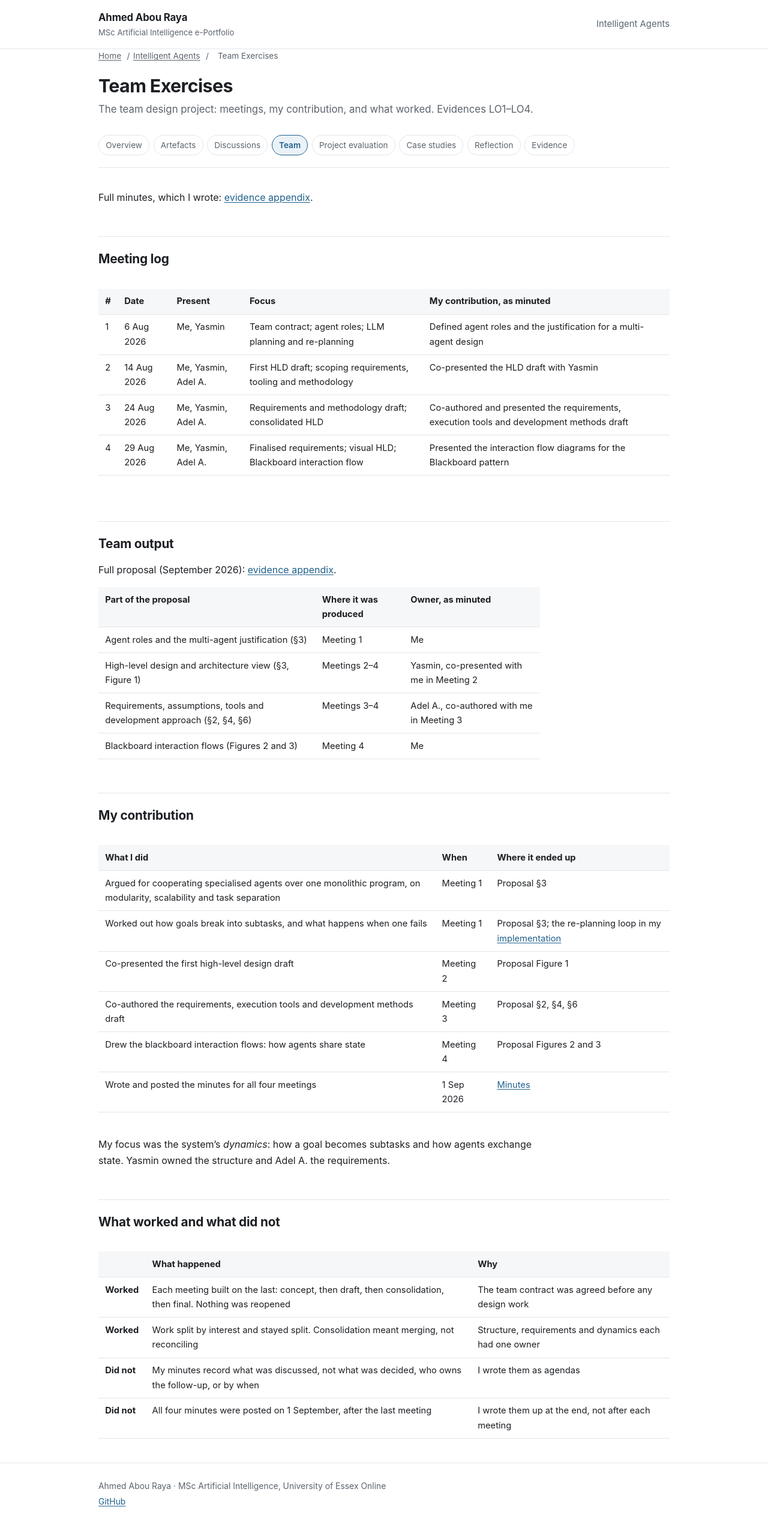
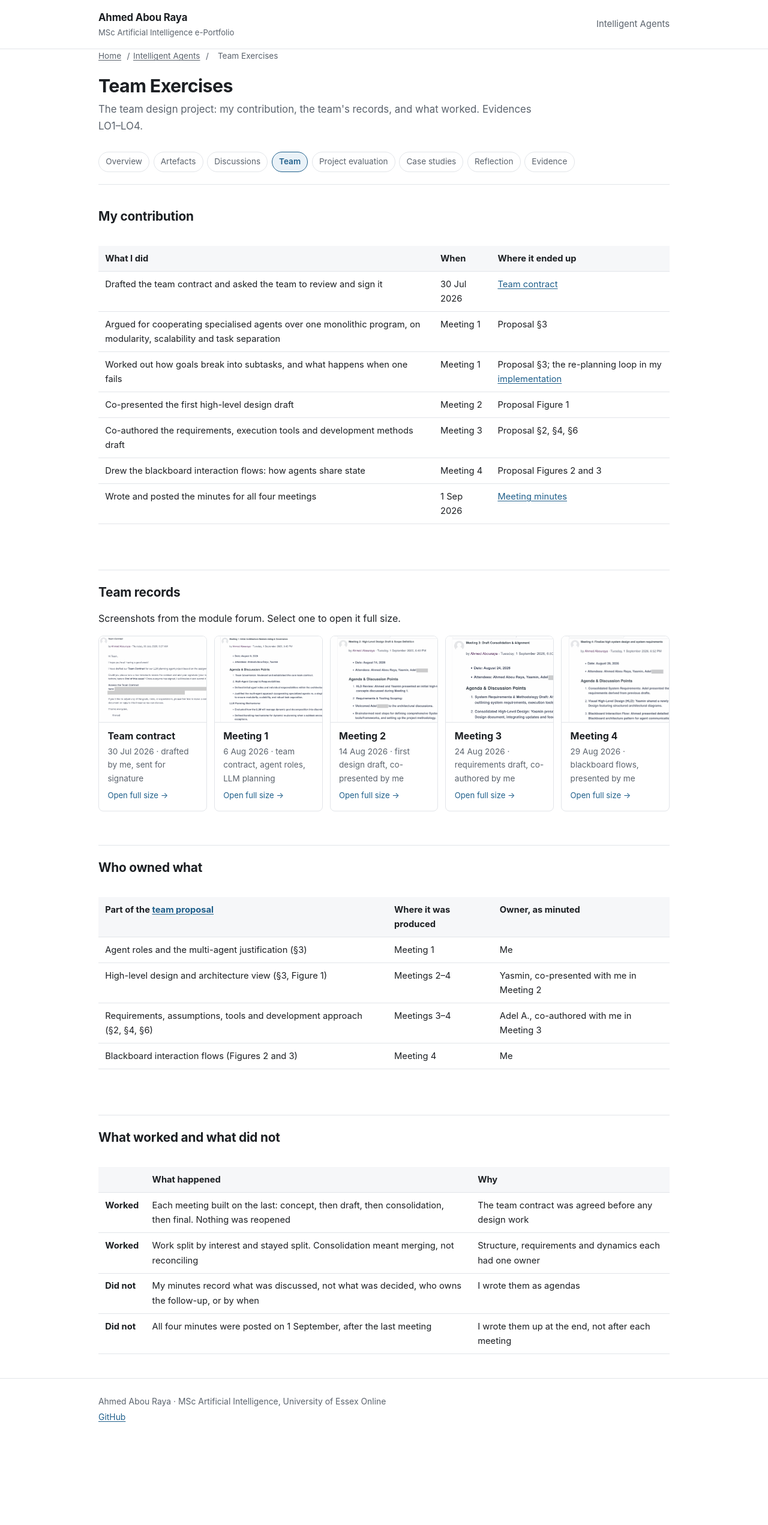
Before and after one commit to aabouraya/msc-ai-portfolio, a Jekyll site: the page built from modules/intelligent-agents/team.md, in a window 1280 px wide. Shown: the whole page at 60% size. Built offline with Jekyll 4.4.1, drawn with Linux system fonts in a browser that asks for light colours; after the commit the page ends 2402 px from its top, so only the background shows below that.

Commit message:
Team: forum screenshots of the team contract and meeting minutes
- Five record cards replace the meeting log and the text copy of the minutes
- New contribution row: drafting the team contract (30 Jul 2026)
- Adel's surname and the contract's document link are covered

Co-Authored-By: Claude Opus 5.5 <noreply@anthropic.com>

```diff
--- a/assets/css/portfolio.css
+++ b/assets/css/portfolio.css
@@ -204,11 +204,17 @@ main .shot img {
   width: 100%;
   height: 14rem;
   object-fit: cover;
-  object-position: top;
+  object-position: left top;
   background: #fff;
   border: 0;
   border-bottom: 1px solid var(--border);
   border-radius: 0;
+}
+/* Five records in one row (Team page); back to the flexible grid on narrow screens. */
+.prose > .shots--five { grid-template-columns: repeat(5, minmax(0, 1fr)); gap: .75rem; }
+main .shots--five .shot img { height: 9rem; }
+@media (max-width: 52rem) {
+  .prose > .shots--five { grid-template-columns: repeat(auto-fit, minmax(10rem, 1fr)); }
 }
 .shot-text { padding: .75rem .9rem .85rem; }
 .shot-title { display: block; font-weight: 650; line-height: 1.35; }
--- a/modules/intelligent-agents/team.md
+++ b/modules/intelligent-agents/team.md
@@ -5,35 +5,9 @@ module: intelligent-agents
 nav_order: 3
 permalink: /modules/intelligent-agents/team/
 summary: >-
-  The team design project: meetings, my contribution, and what worked.
-  Evidences LO1–LO4.
+  The team design project: my contribution, the team's records, and what
+  worked. Evidences LO1–LO4.
 ---
-
-Full minutes, which I wrote: [evidence appendix](../evidence/meeting-minutes/).
-
-## Meeting log
-
-<div class="wide" markdown="1">
-
-| # | Date | Present | Focus | My contribution, as minuted |
-| --- | --- | --- | --- | --- |
-| 1 | 6 Aug 2026 | Me, Yasmin | Team contract; agent roles; LLM planning and re-planning | Defined agent roles and the justification for a multi-agent design |
-| 2 | 14 Aug 2026 | Me, Yasmin, Adel A. | First HLD draft; scoping requirements, tooling and methodology | Co-presented the HLD draft with Yasmin |
-| 3 | 24 Aug 2026 | Me, Yasmin, Adel A. | Requirements and methodology draft; consolidated HLD | Co-authored and presented the requirements, execution tools and development methods draft |
-| 4 | 29 Aug 2026 | Me, Yasmin, Adel A. | Finalised requirements; visual HLD; Blackboard interaction flow | Presented the interaction flow diagrams for the Blackboard pattern |
-
-</div>
-
-## Team output
-
-Full proposal (September 2026): [evidence appendix](../evidence/team-proposal/).
-
-| Part of the proposal | Where it was produced | Owner, as minuted |
-| --- | --- | --- |
-| Agent roles and the multi-agent justification (§3) | Meeting 1 | Me |
-| High-level design and architecture view (§3, Figure 1) | Meetings 2–4 | Yasmin, co-presented with me in Meeting 2 |
-| Requirements, assumptions, tools and development approach (§2, §4, §6) | Meetings 3–4 | Adel A., co-authored with me in Meeting 3 |
-| Blackboard interaction flows (Figures 2 and 3) | Meeting 4 | Me |
 
 ## My contribution
 
@@ -41,17 +15,56 @@ Full proposal (September 2026): [evidence appendix](../evidence/team-proposal/).
 
 | What I did | When | Where it ended up |
 | --- | --- | --- |
+| Drafted the team contract and asked the team to review and sign it | 30 Jul 2026 | [Team contract](#team-records) |
 | Argued for cooperating specialised agents over one monolithic program, on modularity, scalability and task separation | Meeting 1 | Proposal §3 |
 | Worked out how goals break into subtasks, and what happens when one fails | Meeting 1 | Proposal §3; the re-planning loop in my [implementation](../evidence/scholarplan-implementation/#how-it-works) |
 | Co-presented the first high-level design draft | Meeting 2 | Proposal Figure 1 |
 | Co-authored the requirements, execution tools and development methods draft | Meeting 3 | Proposal §2, §4, §6 |
 | Drew the blackboard interaction flows: how agents share state | Meeting 4 | Proposal Figures 2 and 3 |
-| Wrote and posted the minutes for all four meetings | 1 Sep 2026 | [Minutes](../evidence/meeting-minutes/) |
+| Wrote and posted the minutes for all four meetings | 1 Sep 2026 | [Meeting minutes](#team-records) |
 
 </div>
 
-My focus was the system's *dynamics*: how a goal becomes subtasks and how agents
-exchange state. Yasmin owned the structure and Adel A. the requirements.
+## Team records
+
+Screenshots from the module forum. Select one to open it full size.
+
+{% assign shots = '/assets/img/intelligent-agents/team/' %}
+<div class="shots shots--five">
+  <a class="shot" href="{{ shots | append: 'team-contract.png' | relative_url }}">
+    <img src="{{ shots | append: 'team-contract.png' | relative_url }}" alt="Forum screenshot: my post asking the team to review and sign the team contract I drafted. The document link is hidden." loading="lazy">
+    <span class="shot-text"><span class="shot-title">Team contract</span><span class="shot-meta">30 Jul 2026 · drafted by me, sent for signature</span><span class="shot-open">Open full size →</span></span>
+  </a>
+  <a class="shot" href="{{ shots | append: 'meeting-1.png' | relative_url }}">
+    <img src="{{ shots | append: 'meeting-1.png' | relative_url }}" alt="Forum screenshot: minutes of Meeting 1, initial architecture brainstorming and governance." loading="lazy">
+    <span class="shot-text"><span class="shot-title">Meeting 1</span><span class="shot-meta">6 Aug 2026 · team contract, agent roles, LLM planning</span><span class="shot-open">Open full size →</span></span>
+  </a>
+  <a class="shot" href="{{ shots | append: 'meeting-2.png' | relative_url }}">
+    <img src="{{ shots | append: 'meeting-2.png' | relative_url }}" alt="Forum screenshot: minutes of Meeting 2, high-level design draft and scope definition." loading="lazy">
+    <span class="shot-text"><span class="shot-title">Meeting 2</span><span class="shot-meta">14 Aug 2026 · first design draft, co-presented by me</span><span class="shot-open">Open full size →</span></span>
+  </a>
+  <a class="shot" href="{{ shots | append: 'meeting-3.png' | relative_url }}">
+    <img src="{{ shots | append: 'meeting-3.png' | relative_url }}" alt="Forum screenshot: minutes of Meeting 3, draft consolidation and alignment." loading="lazy">
+    <span class="shot-text"><span class="shot-title">Meeting 3</span><span class="shot-meta">24 Aug 2026 · requirements draft, co-authored by me</span><span class="shot-open">Open full size →</span></span>
+  </a>
+  <a class="shot" href="{{ shots | append: 'meeting-4.png' | relative_url }}">
+    <img src="{{ shots | append: 'meeting-4.png' | relative_url }}" alt="Forum screenshot: minutes of Meeting 4, finalising the system design and requirements." loading="lazy">
+    <span class="shot-text"><span class="shot-title">Meeting 4</span><span class="shot-meta">29 Aug 2026 · blackboard flows, presented by me</span><span class="shot-open">Open full size →</span></span>
+  </a>
+</div>
+
+## Who owned what
+
+<div class="wide" markdown="1">
+
+| Part of the [team proposal](../evidence/team-proposal/) | Where it was produced | Owner, as minuted |
+| --- | --- | --- |
+| Agent roles and the multi-agent justification (§3) | Meeting 1 | Me |
+| High-level design and architecture view (§3, Figure 1) | Meetings 2–4 | Yasmin, co-presented with me in Meeting 2 |
+| Requirements, assumptions, tools and development approach (§2, §4, §6) | Meetings 3–4 | Adel A., co-authored with me in Meeting 3 |
+| Blackboard interaction flows (Figures 2 and 3) | Meeting 4 | Me |
+
+</div>
 
 ## What worked and what did not
 
```
Also changed, not shown: modules/intelligent-agents/artefacts.md (+1 -1 lines), modules/intelligent-agents/evidence/index.md (+2 -3 lines), modules/intelligent-agents/evidence/meeting-minutes.md (deleted, +0 -102 lines), modules/intelligent-agents/index.md (+2 -2 lines), assets/img/intelligent-agents/team/meeting-1.png (added), assets/img/intelligent-agents/team/meeting-2.png (added), assets/img/intelligent-agents/team/meeting-3.png (added), assets/img/intelligent-agents/team/meeting-4.png (added), assets/img/intelligent-agents/team/team-contract.png (added).
